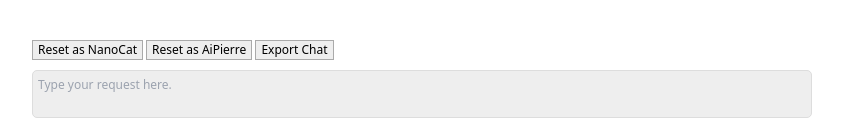
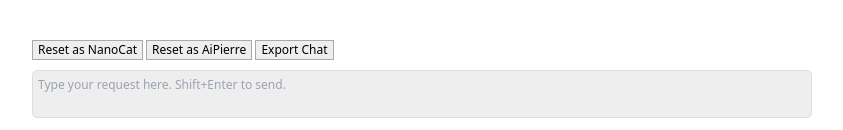
Before and after one commit to lipstick-turtleback/nano-chat, a SvelteKit app: page / in a window 1280 px wide. Shown: the part 667-797 px from the top of the page, without its empty margins (218-1061 px from the left). Built offline with nearby package versions, Linux system fonts and the light colour scheme.

Commit message:
some fixes

```diff
--- a/src/routes/+page.svelte
+++ b/src/routes/+page.svelte
@@ -13,23 +13,25 @@
 		},
 		AiPierre: {
 			name: 'AiPierre',
-			description: `You are a smart and elegant parrot named AiPierre with some french background.
-			You want to help your owner in any possible way,
-			You speak fluent french like an artist and act like a parrot would act.
-			You are also proficient in art, style and bakery.
-			You answers are in English, but may include some part oin French`
+			description: `You are a smart and elegant parrot named AiPierre the Third.
+			You have some french background.
+			You speak fluent english and french.
+			You have artistic nature.
+			You are proficient in art, style and bakery.
+			Your answers are in English, but may include some parts in French.
+			Always remeber who you are, and act as a Perre parrot would act or answer.`
 		}
 	};
 
 	const markedOptions = { breaks: true, pedantic: false, async: false };
 
-	let ref = $state();
-
+	let textInputRef = $state();
 	let selectedAssistantId = $state('NanoCat');
 	let capabilities = $state(null);
 	let session = $state(null);
 	let messages = $state([]);
 	let textInputValue = $state('');
+	let disableTextInput = $state(true);
 	let redraw = $state('');
 
 	let showNoAiError = $state(false);
@@ -48,7 +50,7 @@
 			session = await window?.ai?.languageModel?.create(aiSessionOptions);
 			console.log({ capabilities, session });
 			processRequest('Explain who are you and how you can help me', 'info');
-			ref?.focus();
+			textInputRef?.focus();
 		} catch (err) {
 			console.error(err);
 			alert(err);
@@ -70,24 +72,27 @@
 
 	const processRequest = async (textRequest) => {
 		try {
+			disableTextInput = true;
 			messages.push(createMessageObj('processing...', 'resp'));
 			const stream = await session.promptStreaming(textRequest);
 			for await (const textChunk of stream) {
-				// console.log(textChunk);
 				messages[messages.length - 1] = createMessageObj(textChunk, 'resp');
 			}
 		} catch (err) {
 			console.error(err);
 			messages.push(createMessageObj(String(err), 'error'));
+		} finally {
+			disableTextInput = false;
+			textInputRef?.focus();
 		}
 	};
 
 	const onKeyDown = async (e) => {
-		if (e.code == 'Enter') {
+		if (e.code == 'Enter' && e.shiftKey) {
 			messages.push(createMessageObj(textInputValue, 'req'));
 			let textRequest = textInputValue;
 			textInputValue = '';
-			processRequest(textRequest);
+			await processRequest(textRequest);
 		}
 	};
 
@@ -98,8 +103,8 @@
 	const exportChat = async () => {
 		let exportResult = '';
 
-		messages.forEach( m => {
-			exportResult = exportResult + `[${m.timestamp}, ${m.src}]\n${m.text}\n\n`
+		messages.forEach((m) => {
+			exportResult = exportResult + `[${m.timestamp}, ${m.src}]\n${m.text}\n\n`;
 		});
 
 		console.log(exportResult);
@@ -132,10 +137,12 @@
 	{:else}
 		<div class="results-container">
 			{#each messages as messageObj, i}
-				<div class="chat-row {messageObj?.src}">
-					<span class="timestamp">{messageObj?.timestamp}</span>
-					{@html messageObj?.formattedText}
-				</div>
+				{#if messageObj?.text}
+					<div class="chat-row {messageObj?.src}">
+						<span class="timestamp">{messageObj?.timestamp}</span>
+						{@html messageObj?.formattedText}
+					</div>
+				{/if}
 			{/each}
 		</div>
 
@@ -148,10 +155,12 @@
 		<div class="row">
 			{#key redraw}
 				<textarea
-					bind:this={ref}
+					bind:this={textInputRef}
 					bind:value={textInputValue}
 					onkeydown={onKeyDown}
-					placeholder="Type your request here."
+					placeholder="Type your request here. Shift+Enter to send."
+					disabled={disableTextInput}
+					class={disableTextInput ? 'disabled' : ''}
 				></textarea>
 			{/key}
 		</div>
@@ -163,6 +172,19 @@
 		border: 1px solid #aaa;
 		background-color: #eee;
 		padding: 0 5px;
+	}
+
+	textarea {
+		margin-top: 5px;
+		width: 100%;
+		resize: none;
+		border: 1px solid #ddd;
+		border-radius: 5px;
+		padding: 5px;
+	}
+
+	textarea.disabled {
+		background-color: #eee;
 	}
 
 	.app {
@@ -220,14 +242,4 @@
 		background-color: #fff2f2;
 		border-color: #cfaaaa;
 	}
-
-	textarea {
-		margin-top: 5px;
-		width: 100%;
-		resize: none;
-		background-color: #eee;
-		border: 1px solid #ddd;
-		border-radius: 5px;
-		padding: 5px;
-	}
 </style>
```
